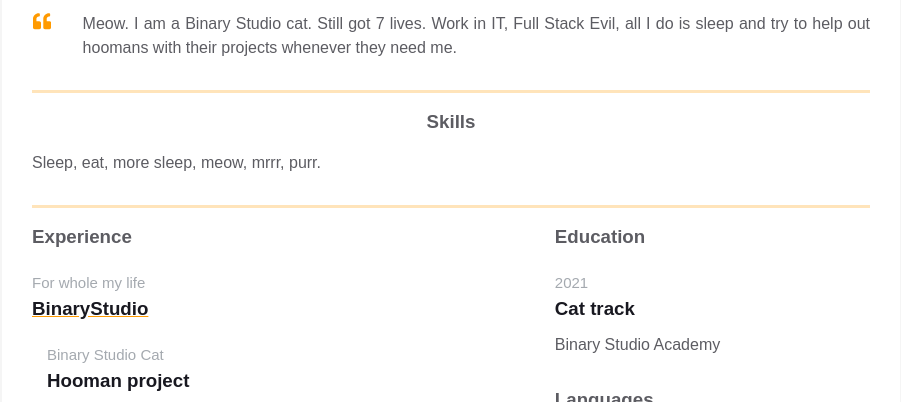
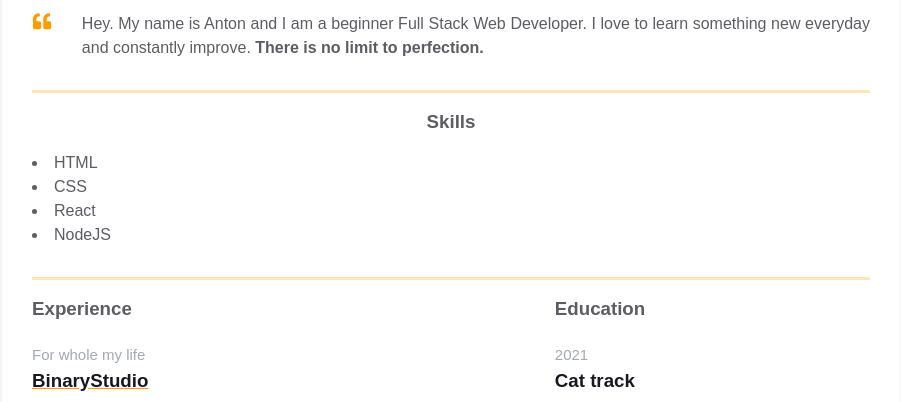
Before and after one commit to AnToxa566/homepage, a plain HTML site: page index.html in a window 1280 px wide. Shown: the part 350-752 px from the top of the page, without its empty margins (189-1090 px from the left). Drawn offline with Linux system fonts and the light colour scheme.

Commit message:
Added description and skills of resume owner

```diff
--- a/index.html
+++ b/index.html
@@ -114,10 +114,8 @@
                                 </path>
                             </svg>
                         </div>
-                        <p class="intro_text">Meow.
-                            I am a Binary Studio cat. Still got 7 lives. Work in IT, Full Stack Evil,
-                            all I do is sleep and try to help out hoomans with their projects whenever
-                            they need me.
+                        <p class="intro_text">
+                            Hey. My name is Anton and I am a beginner Full Stack Web Developer. I love to learn something new everyday  and constantly improve. <strong>There is no limit to perfection.</strong>
                         </p>
                     </div>
                 </div>
@@ -127,7 +125,13 @@
                 <div class="resume__block">
                     <div class="skills">
                         <h3 class="skills__header">Skills</h3>
-                        <p class="skills__text">Sleep, eat, more sleep, meow, mrrr, purr. </p>
+
+                        <ul class="skills__list">
+                            <li>HTML</li>
+                            <li>CSS</li>
+                            <li>React</li>
+                            <li>NodeJS</li>
+                        </ul>
                     </div>
                 </div>
             </div>
--- a/styles.css
+++ b/styles.css
@@ -163,9 +163,9 @@ body {
     margin-bottom: 15px;
 }
 
-.skills__text {
+.skills__list {
     color: var(--secondary-text-color);
-    text-align: justify;
+    list-style: inside;
 }
 
 .experiences {
```
